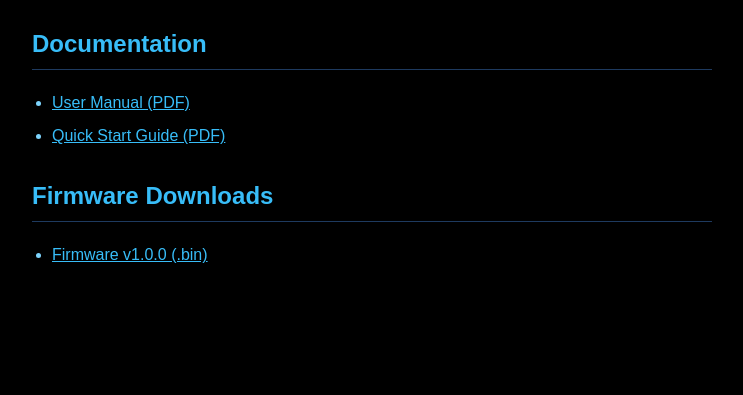
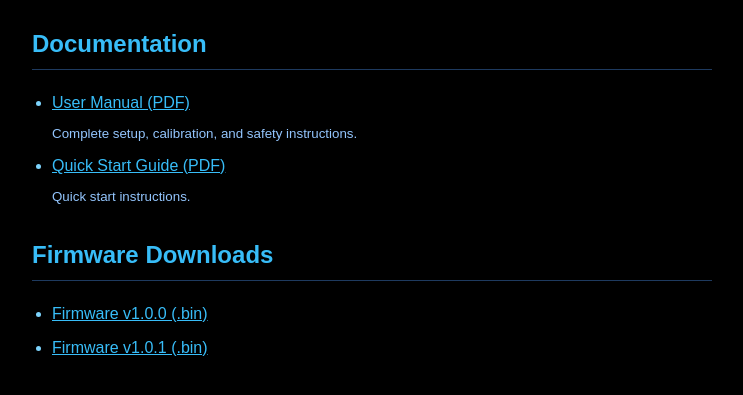
Before and after one commit to mfdesert/desert_filament-tester-help, a plain HTML site: page index.html in a window 1280 px wide. Shown: the part 149-544 px from the top of the page, without its empty margins (268-1011 px from the left). Drawn offline with Linux system fonts and the light colour scheme.

Commit message:
Add Firmware v1.0.1 download link to index.html
Added download link for Firmware v1.0.1.

```diff
--- a/index.html
+++ b/index.html
@@ -82,12 +82,15 @@
   <h2>Documentation</h2>
   <ul>
     <li><a href="docs/manual.pdf" download>User Manual (PDF)</a></li>
+    <small style="display: block; color: #93c5fd; margin-top: 2px;">Complete setup, calibration, and safety instructions.</small>
     <li><a href="docs/quick-start.pdf" download>Quick Start Guide (PDF)</a></li>
+    <small style="display: block; color: #93c5fd; margin-top: 2px;">Quick start instructions.</small>
   </ul>
 
   <h2>Firmware Downloads</h2>
   <ul>
     <li><a href="firmware/v1.0.0/firmware.bin" download>Firmware v1.0.0 (.bin)</a></li>
+    <li><a href="firmware/v1.0.1/firmware.bin" download>Firmware v1.0.1 (.bin)</a></li>
   </ul>
 </body>
 </html>
```
